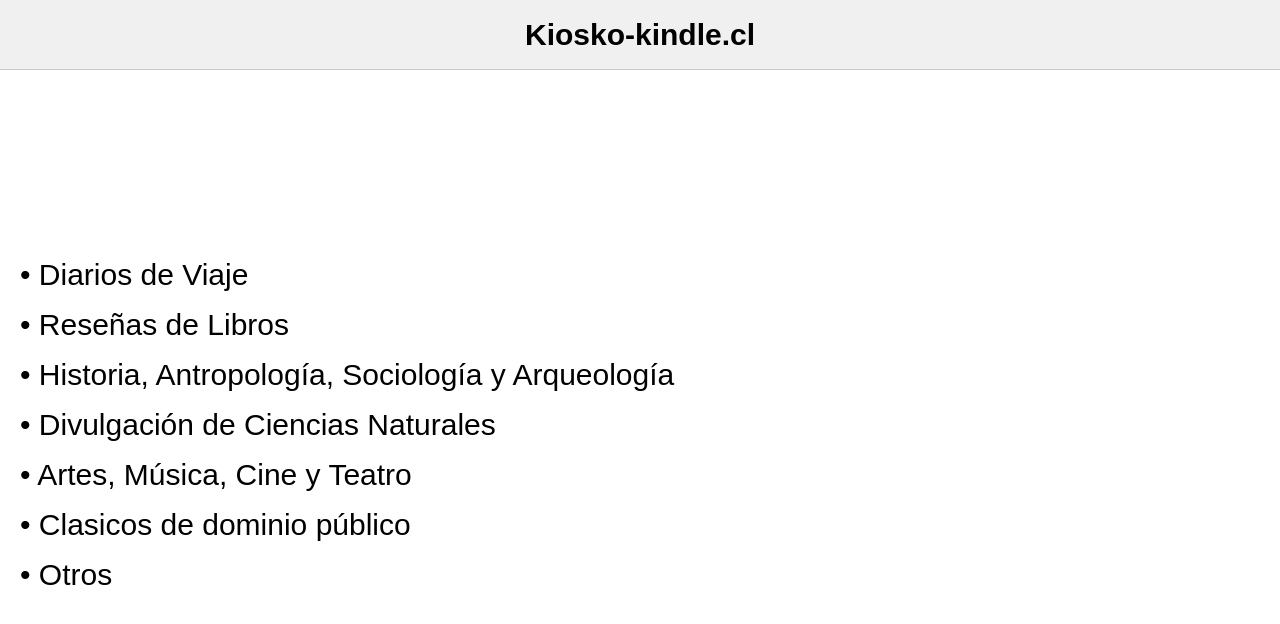
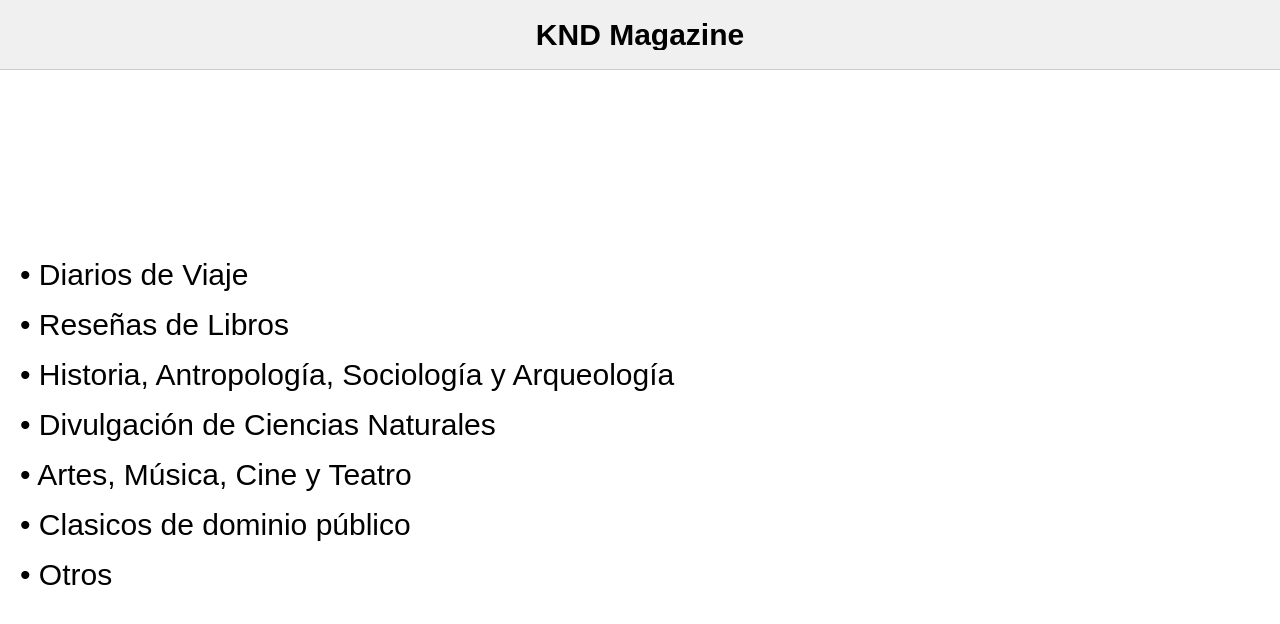
Before and after one commit to SilvestreParbut/KND-Magazine, a plain HTML site: page index.html in a window 1280 px wide. Drawn offline with Linux system fonts and the light colour scheme.

Commit message:
index.html

```diff
--- a/index.html
+++ b/index.html
@@ -56,7 +56,7 @@
 <body>
   <!-- Barra superior con el nombre del sitio -->
   <div class="barra-superior">
-    <div class="titulo-sitio">Kiosko-kindle.cl</div>
+    <div class="titulo-sitio">KND Magazine</div>
   </div>
 
   <!-- Contenedor con las cinco secciones -->
```
